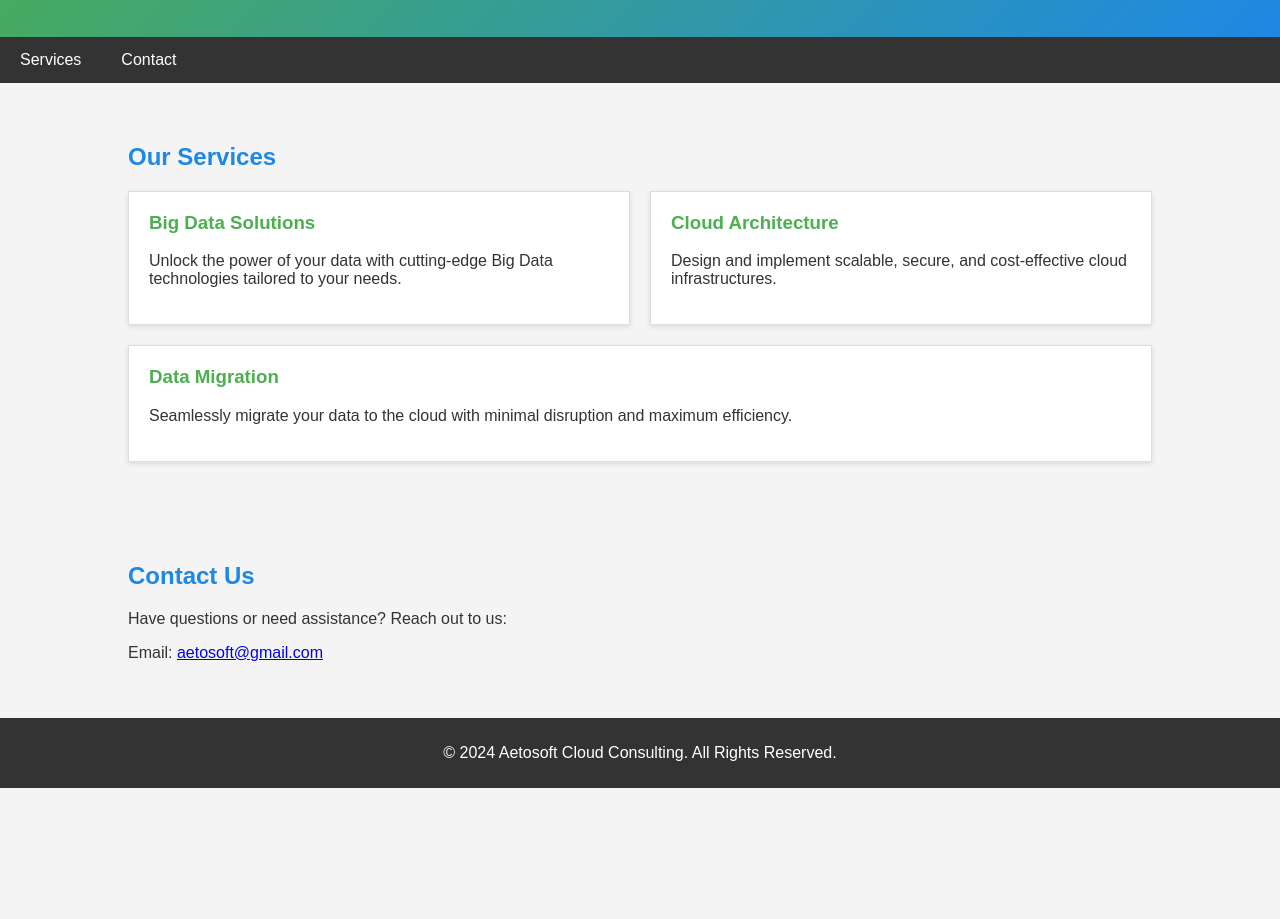
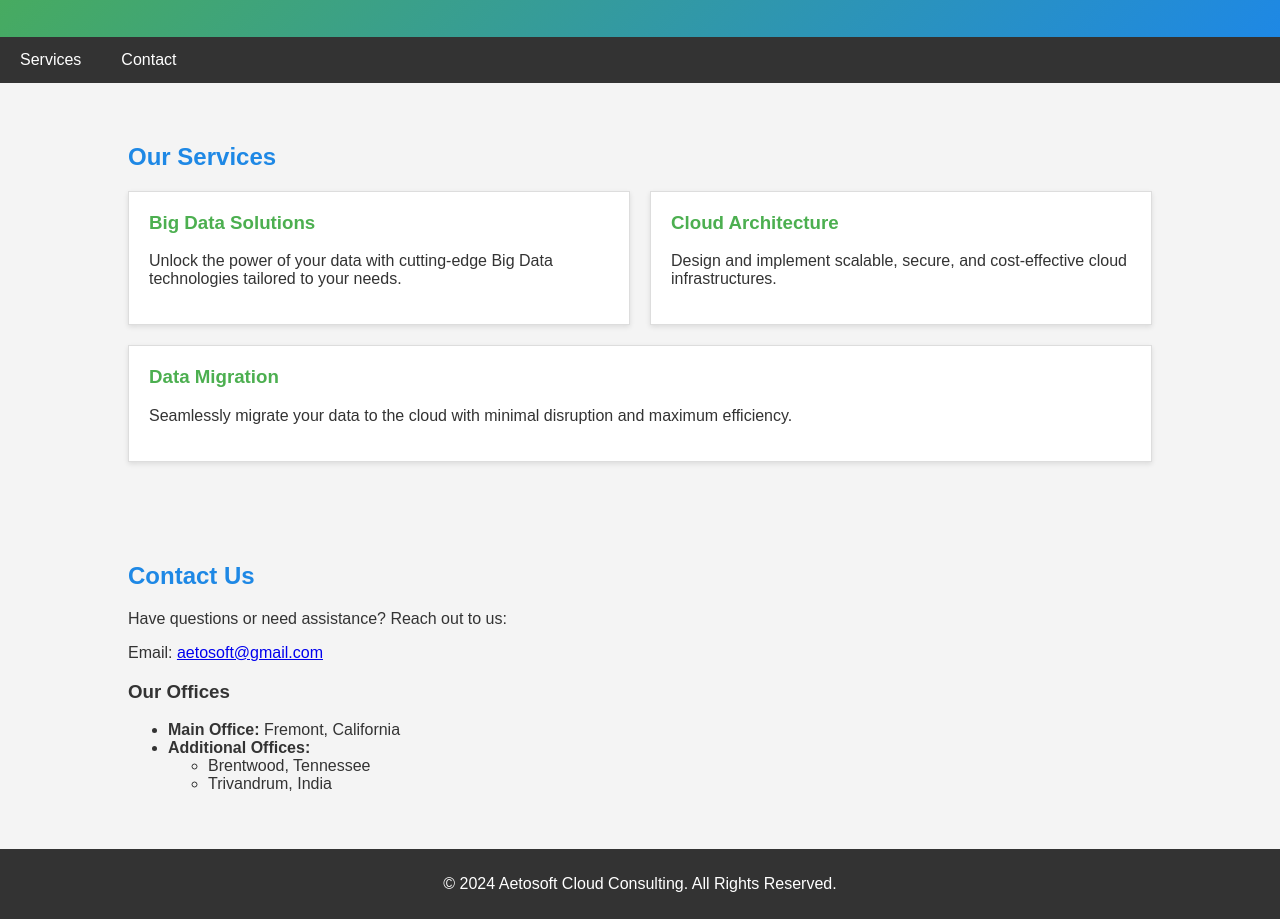
Before and after one commit to aetosoft/aetosoft.com, a plain HTML site: page index.html in a window 1280 px wide. Shown: the part 163-1082 px from the top of the page. Before the commit the page ends 951 px from the top, so only its background shows below. Drawn offline with Linux system fonts and the light colour scheme.

Commit message:
Update index.html to add offices

```diff
--- a/index.html
+++ b/index.html
@@ -129,6 +129,15 @@
         <h2>Contact Us</h2>
         <p>Have questions or need assistance? Reach out to us:</p>
         <p>Email: <a href="mailto:aetosoft@gmail.com">aetosoft@gmail.com</a></p>
+        <h3>Our Offices</h3>
+        <ul>
+            <li><strong>Main Office:</strong> Fremont, California</li>
+            <li><strong>Additional Offices:</strong></li>
+            <ul>
+                <li>Brentwood, Tennessee</li>
+                <li>Trivandrum, India</li>
+            </ul>
+        </ul>
     </section>
 
     <footer>
```
